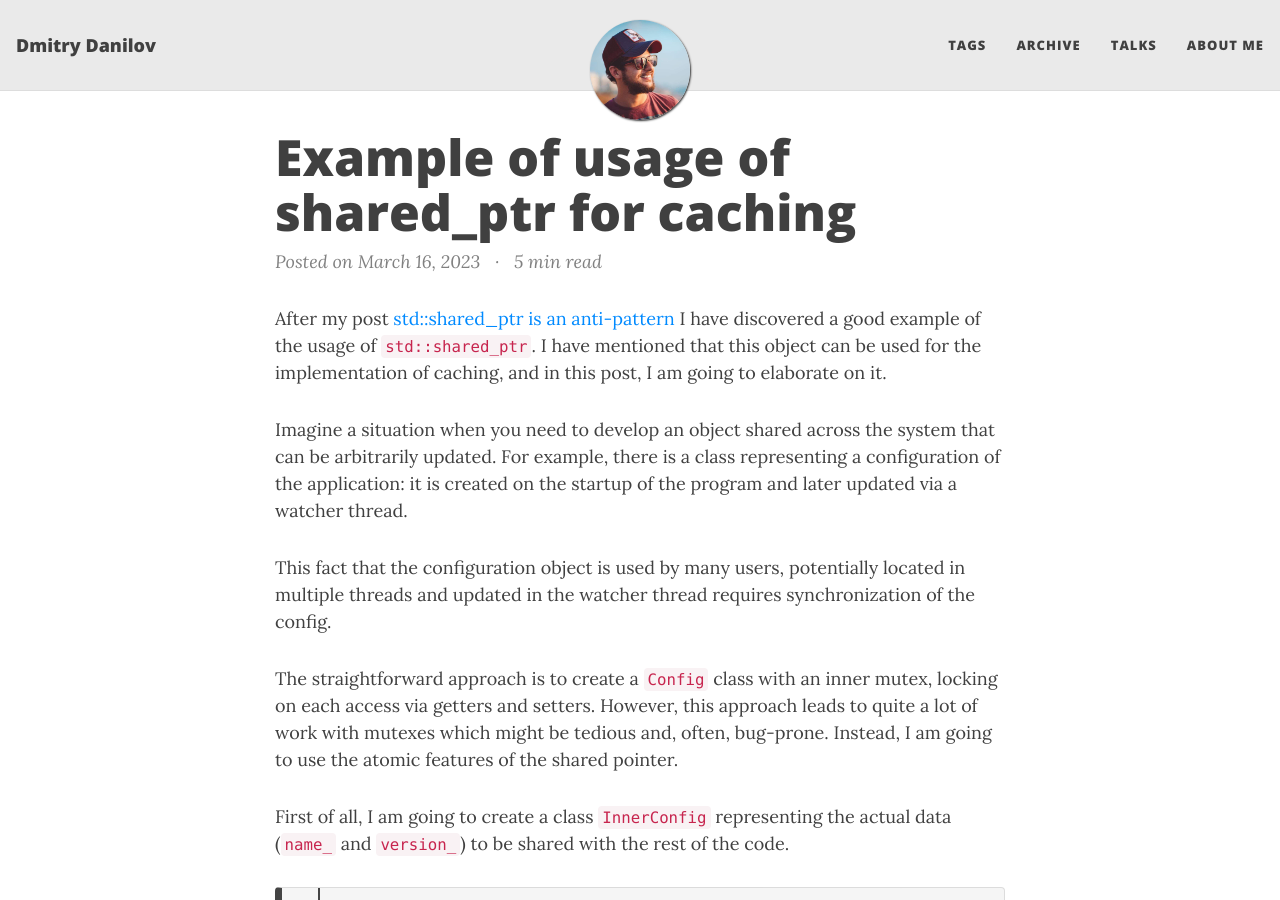
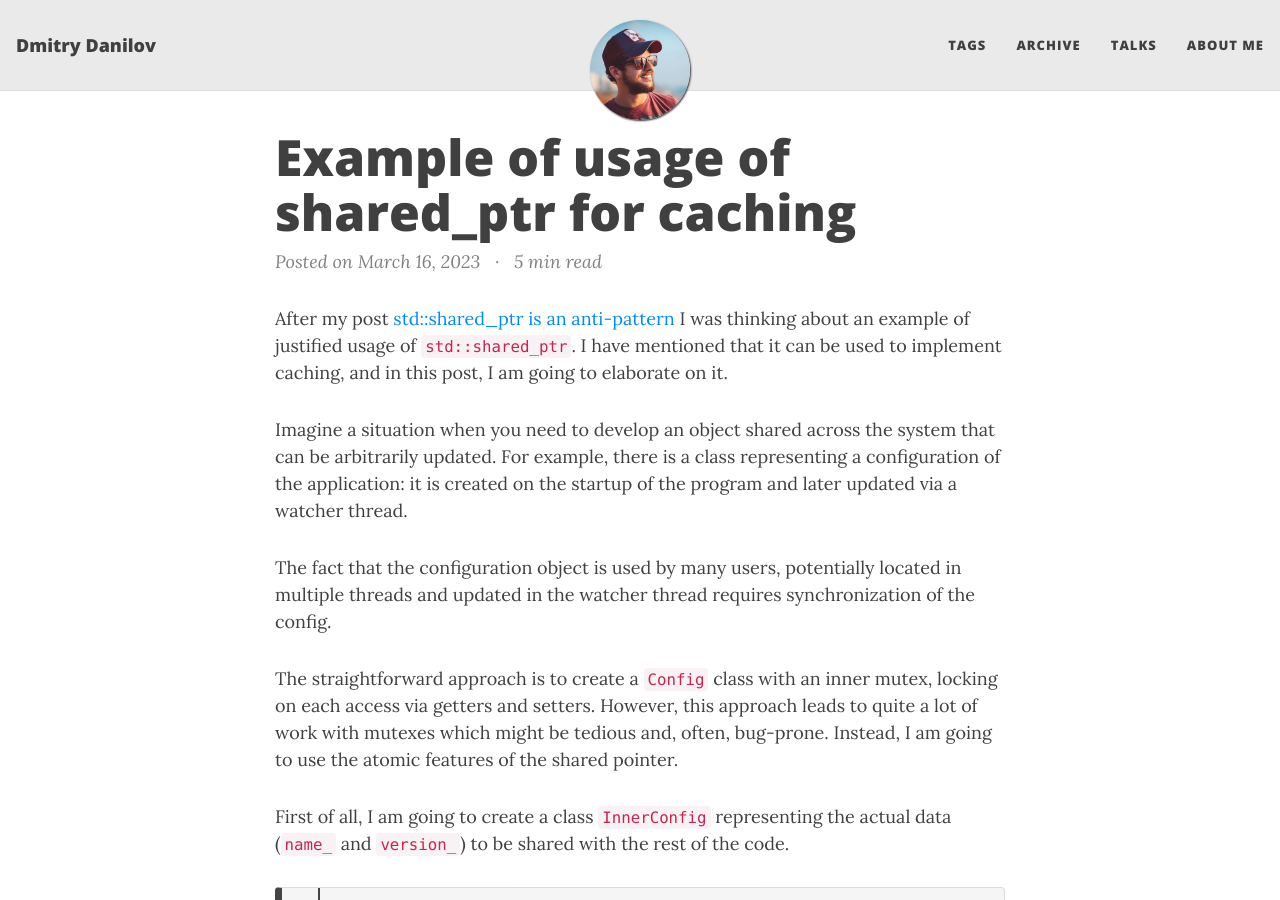
Before and after one commit to f-squirrel/f-squirrel.github.io, a Jekyll site: the page built from _posts/2023-03-16-usage-of-shared-ptr.md, in a window 1280 px wide and 900 px high. Built offline with Jekyll 4.4.1, drawn with Linux system fonts in a browser that asks for light colours; nearby versions of some CDN libraries; comment, search, counter and statistics services are not loaded; some of the changed text lies outside the part shown.

Commit message:
post: rephrase

````diff
--- a/_posts/2023-03-16-usage-of-shared-ptr.md
+++ b/_posts/2023-03-16-usage-of-shared-ptr.md
@@ -6,11 +6,11 @@ tags: [cpp, shared_ptr]
 readtime: true
 ---
 
-After my post [std::shared_ptr is an anti-pattern](/shared-ptr-is-evil/) I have discovered a good example of the usage of `std::shared_ptr`. I have mentioned that this object can be used for the implementation of caching, and in this post, I am going to elaborate on it.
+After my post [std::shared_ptr is an anti-pattern](/shared-ptr-is-evil/) I was thinking about an example of justified usage of `std::shared_ptr`. I have mentioned that it can be used to implement caching, and in this post, I am going to elaborate on it.
 
 Imagine a situation when you need to develop an object shared across the system that can be arbitrarily updated. For example, there is a class representing a configuration of the application: it is created on the startup of the program and later updated via a watcher thread.
 
-This fact that the configuration object is used by many users, potentially located in multiple threads and updated in the watcher thread requires synchronization of the config.
+The fact that the configuration object is used by many users, potentially located in multiple threads and updated in the watcher thread requires synchronization of the config.
 
 The straightforward approach is to create a `Config` class with an inner mutex, locking on each access via getters and setters. However, this approach leads to quite a lot of work with mutexes which might be tedious and, often, bug-prone. Instead, I am going to use the atomic features of the shared pointer.
 
@@ -121,9 +121,7 @@ The class `ConfigManager` loads configuration data from a file and periodically
 
 The `ConfigManager` constructor takes two parameters: the path to the configuration file and a time interval for reloading the configuration data. Upon construction, the `ConfigManager` reads the initial configuration data from the file and stores it in the `last_used_` string. It then parses the initial configuration data and creates a `std::shared_ptr` of type `InnerConfig`, which is stored in the `inner_config_` member variable. Finally, it starts a background thread (`watcher_`) that periodically checks if the configuration file has been updated and, if so, reloads the configuration data and updates the `inner_config_` member variable.
 
-The `ConfigManager` class provides a `get()` method that returns a `Config` object that provides read-only access to the current configuration data stored in `inner_config_`.
-
-The `Config` class provides a read-only interface to `InnerConfig` through the `name()` and `version()` methods.
+The `ConfigManager` class provides a `get()` method that returns a `Config` object that provides read-only access to the current configuration data stored in `inner_config_` through methods `name()` and `version()`.
 
 ```cpp
 class Config {
@@ -147,7 +145,7 @@ private:
 
 The important feature of this code is the use of `std::atomic_store` and `std::atomic_load` functions to safely update the `InnerConfig` object with the latest configuration values. These functions provide atomic operations that ensure that the shared data is accessed in a thread-safe manner. Specifically, `std::atomic_store` atomically stores a new value to a shared variable, and `std::atomic_load` atomically loads the current value of a shared variable.
 
-In the `watch` function, when a new configuration is read from the file, it is parsed into an `InnerConfig` object and stored in a new shared pointer. This shared pointer is then atomically loaded and stored using `std::atomic_store`. The `Config` object accesses the loaded `InnerConfig` object through the load function, which uses `std::atomic_load` to safely access the shared pointer.
+In the `watch` function, when a new configuration is read from the file, it is parsed into an `InnerConfig` object and stored in a new shared pointer. This shared pointer is then atomically loaded and stored using `std::atomic_store`. The `Config` object accesses the loaded `InnerConfig` object through the `load` function, which uses `std::atomic_load` to safely access the shared pointer.
 
 Using `std::atomic_store` and `std::atomic_load` ensures that the `InnerConfig` object is safely updated and accessed by multiple threads. Without these atomic operations, there could be race conditions and data inconsistencies when multiple threads access and modify the shared InnerConfig object concurrently.
 
@@ -160,7 +158,7 @@ This solution comes with several important caveats.
 - Once a shared pointer is passed to one of the atomic functions, it cannot be accessed non-atomically.
 - The usage of `std::atomic_*` is deprecated in C++ 20 and replaced with [`std::atomic<std::shared_ptr>`](https://en.cppreference.com/w/cpp/memory/shared_ptr/atomic2) with the same caveats.
 
-The complete source code is available in the Github [repository](https://github.com/f-squirrel/shared_config).
+The complete source code is available in GitHub [repository](https://github.com/f-squirrel/shared_config)](https://github.com/f-squirrel/shared_config).
 
 Please share your ideas in the comments.
 
````
